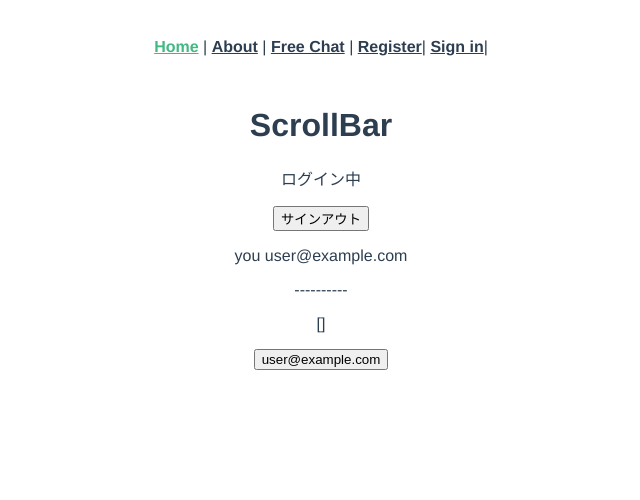
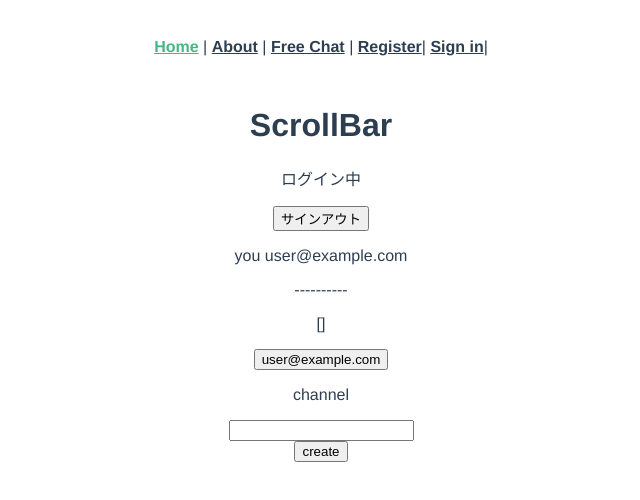
Before and after one commit to den8383/vue-chat, a Vue app in the folder chat-app/: page / in a window 1280 px wide. Shown: the top 500 px of the page, without its empty margins (319-959 px from the left). Built offline with nearby package versions, Linux system fonts and the light colour scheme; no server answers; sample sign-in values are in the browser's storage.

Commit message:
[add] add channel function

```diff
--- a/chat-app/src/views/Home.vue
+++ b/chat-app/src/views/Home.vue
@@ -9,6 +9,21 @@
     <p>{{users}}</p>
     <button @click="directMessage(user.email)">{{user.email}}</button>
     <p>{{channel_name}}</p>
+  </div>
+
+  <p>channel</p>
+  <div class="my-3">
+    <input
+      type="text"
+      class="w-full rounded border-gray-900 border-solid border p-3"
+      v-model="channel"
+    />
+  </div>
+  <div class="flex justify-end">
+    <button
+      class="px-8 py-2 rounded bg-green-900 font-bold text-white"
+      @click="addChannel"
+    >create</button>
   </div>
 </template>
 
@@ -26,6 +41,8 @@ export default {
       user: "",
       users: [],
       channel_name: '',
+      channelModel: false,
+      channel: ""
     }
   },
   components:{
@@ -38,6 +55,17 @@ export default {
     },
     directMessage(email){
       this.channel_name = email;
+    },
+    addChannel(){
+      const newChannel = firebase.database().ref("channel").push();
+      const key_id = newChannel.key;
+      newChannel.set({
+        channel_name: this.channel,
+        id: key_id
+      }).then(() => {
+        this.channelModel = false;
+      });
+      this.channel = ''
     }
 
   },
```
